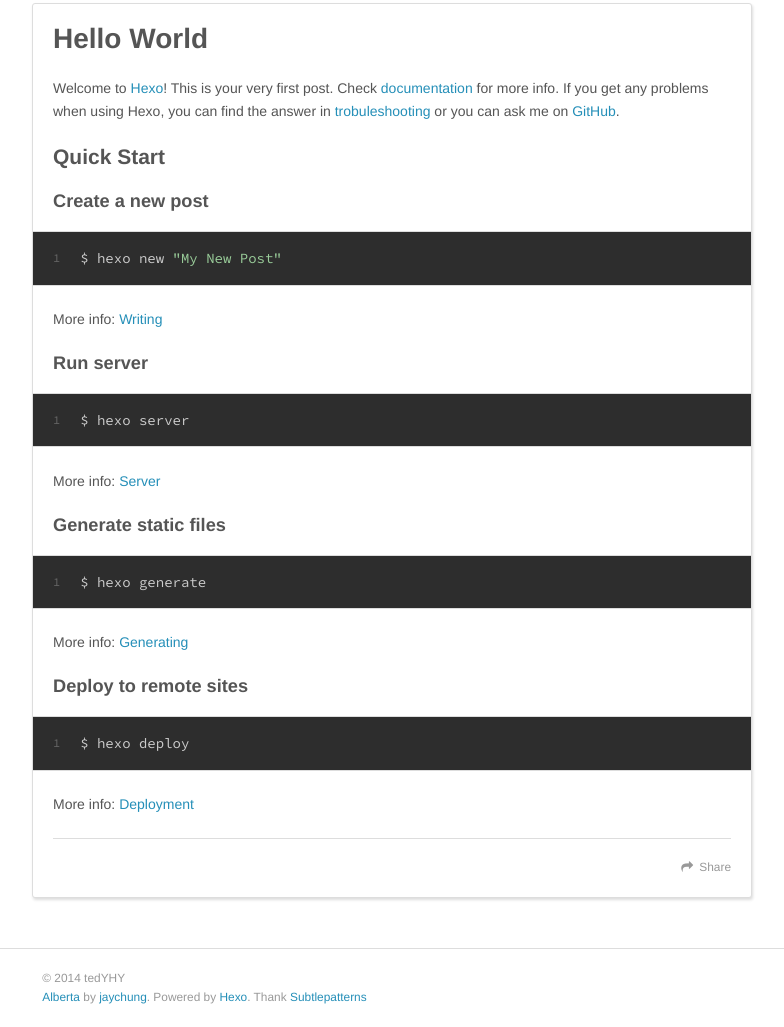
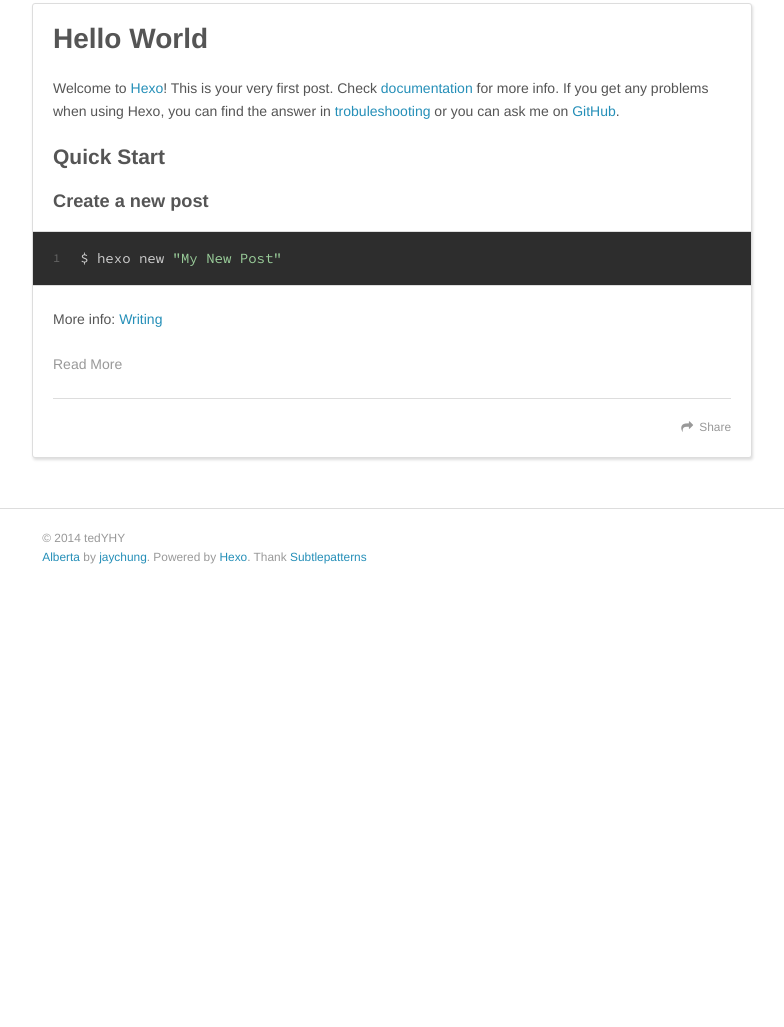
Before and after one commit to tedyhy/tedyhy.github.io, a plain HTML site: page index.html in a window 1280 px wide. Shown: the part 682-1709 px from the top of the page, without its empty margins (248-1032 px from the left). After the commit the page ends 1269 px from the top, so only its background shows below. Drawn offline with nearby package versions, Linux system fonts and the light colour scheme.

Commit message:
Site updated: 2014-11-24 18:16:34

```diff
--- a/index.html
+++ b/index.html
@@ -131,18 +131,11 @@
 <figure class="highlight bash"><table><tr><td class="gutter"><pre><div class="line">1</div></pre></td><td class="code"><pre><div class="line">$ hexo new <span class="string">"My New Post"</span></div></pre></td></tr></table></figure>
 
 <p>More info: <a href="http://hexo.io/docs/writing.html" target="_blank" rel="external">Writing</a></p>
-<h3 id="Run_server">Run server</h3>
-<figure class="highlight bash"><table><tr><td class="gutter"><pre><div class="line">1</div></pre></td><td class="code"><pre><div class="line">$ hexo server</div></pre></td></tr></table></figure>
+<p>
 
-<p>More info: <a href="http://hexo.io/docs/server.html" target="_blank" rel="external">Server</a></p>
-<h3 id="Generate_static_files">Generate static files</h3>
-<figure class="highlight bash"><table><tr><td class="gutter"><pre><div class="line">1</div></pre></td><td class="code"><pre><div class="line">$ hexo generate</div></pre></td></tr></table></figure>
-
-<p>More info: <a href="http://hexo.io/docs/generating.html" target="_blank" rel="external">Generating</a></p>
-<h3 id="Deploy_to_remote_sites">Deploy to remote sites</h3>
-<figure class="highlight bash"><table><tr><td class="gutter"><pre><div class="line">1</div></pre></td><td class="code"><pre><div class="line">$ hexo deploy</div></pre></td></tr></table></figure>
-
-<p>More info: <a href="http://hexo.io/docs/deployment.html" target="_blank" rel="external">Deployment</a></p>
+          <p class="article-more-link">
+            <a href="/2014/11/24/hello-world/#more">Read More</a>
+          </p>
 
 
     </div>
```
Also changed, not shown: 2014/11/24/hello-world/index.html (+6 -0 lines), archives/2014/11/index.html (+4 -11 lines), archives/2014/index.html (+4 -11 lines), archives/index.html (+4 -11 lines).
